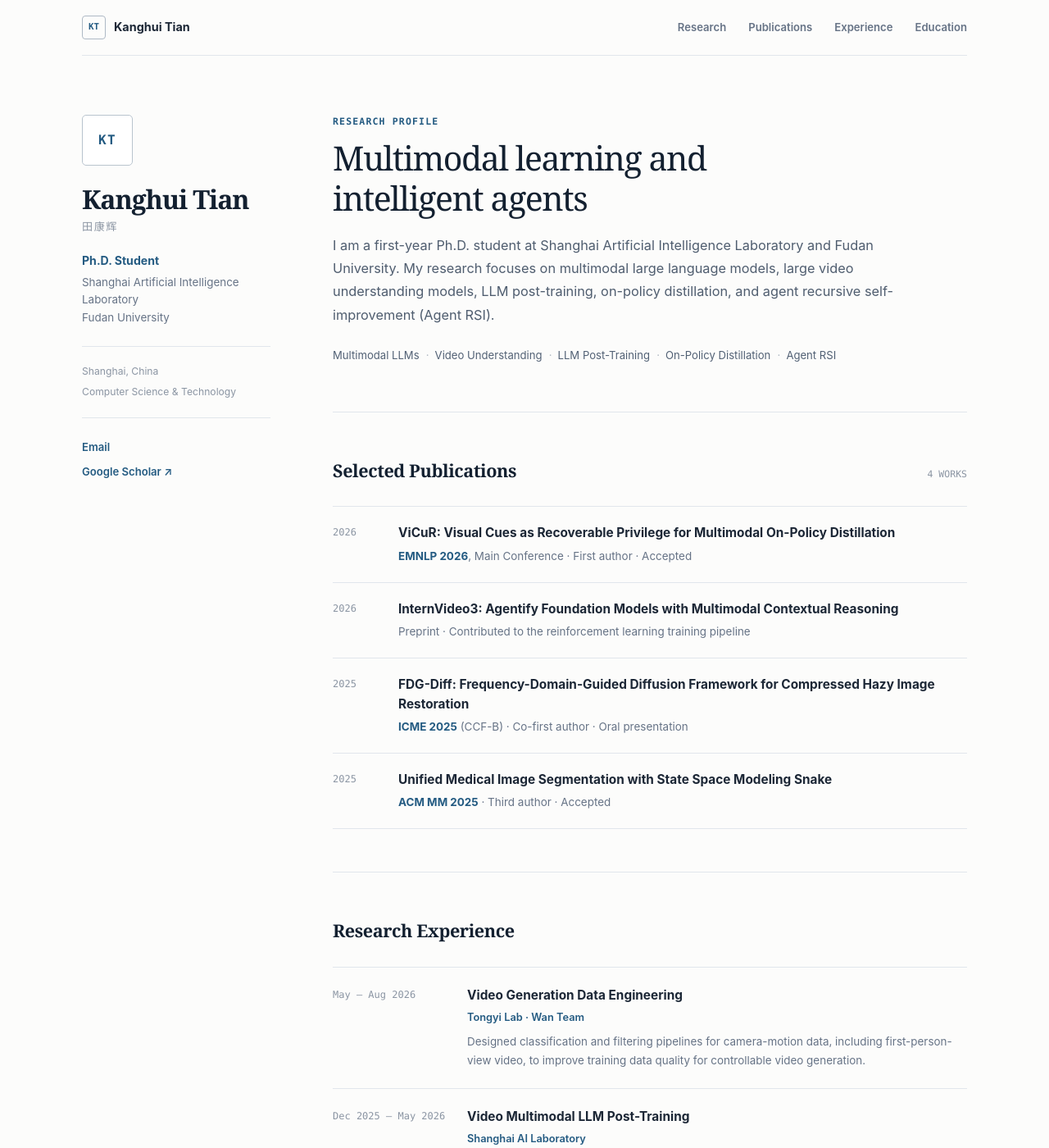
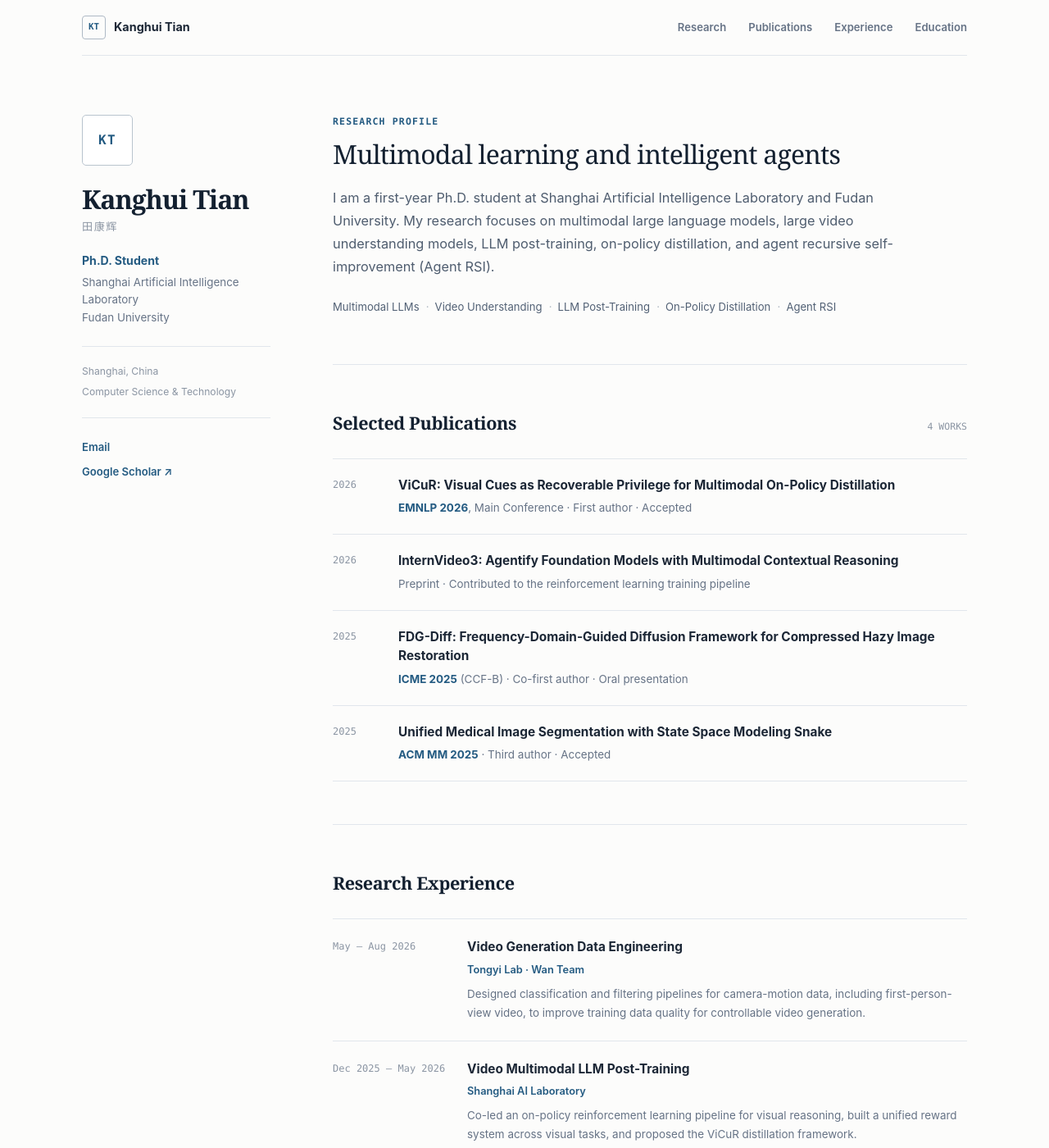
Before and after one commit to tiankanghui/tiankanghui.github.io, a Jekyll site: the page built from index.md, in a window 1280 px wide and 1400 px high. Shown: the whole window at 82% size. Built offline with Jekyll 4.4.1, drawn with Linux system fonts in a browser that asks for light colours.

Commit message:
Refine academic homepage layout

```diff
--- a/assets/css/site.css
+++ b/assets/css/site.css
@@ -44,7 +44,7 @@ main { padding: 72px 0 94px; }
 .profile-links a:hover { text-decoration: underline; text-underline-offset: 3px; }
 .intro { padding-bottom: 58px; scroll-margin-top: 30px; }
 .overline { margin: 0 0 12px; color: var(--accent); font: 650 .72rem/1.4 ui-monospace, SFMono-Regular, Menlo, monospace; letter-spacing: .1em; text-transform: uppercase; }
-.intro h2 { max-width: 620px; margin: 0 0 19px; color: #132030; font-family: Georgia, "Times New Roman", serif; font-size: clamp(1.8rem, 3.2vw, 2.65rem); font-weight: 500; letter-spacing: -.035em; line-height: 1.2; }
+.intro h2 { max-width: 720px; margin: 0 0 19px; color: #132030; font-family: Georgia, "Times New Roman", serif; font-size: clamp(1.55rem, 2.5vw, 2.05rem); font-weight: 500; letter-spacing: -.025em; line-height: 1.25; }
 .intro > p:not(.overline) { max-width: 700px; margin: 0; color: #4f5d6f; font-size: 1.02rem; }
 .interest-list { display: flex; flex-wrap: wrap; gap: 6px 19px; margin: 24px 0 0; padding: 0; list-style: none; }
 .interest-list li { position: relative; color: #526175; font-size: .82rem; }
```
